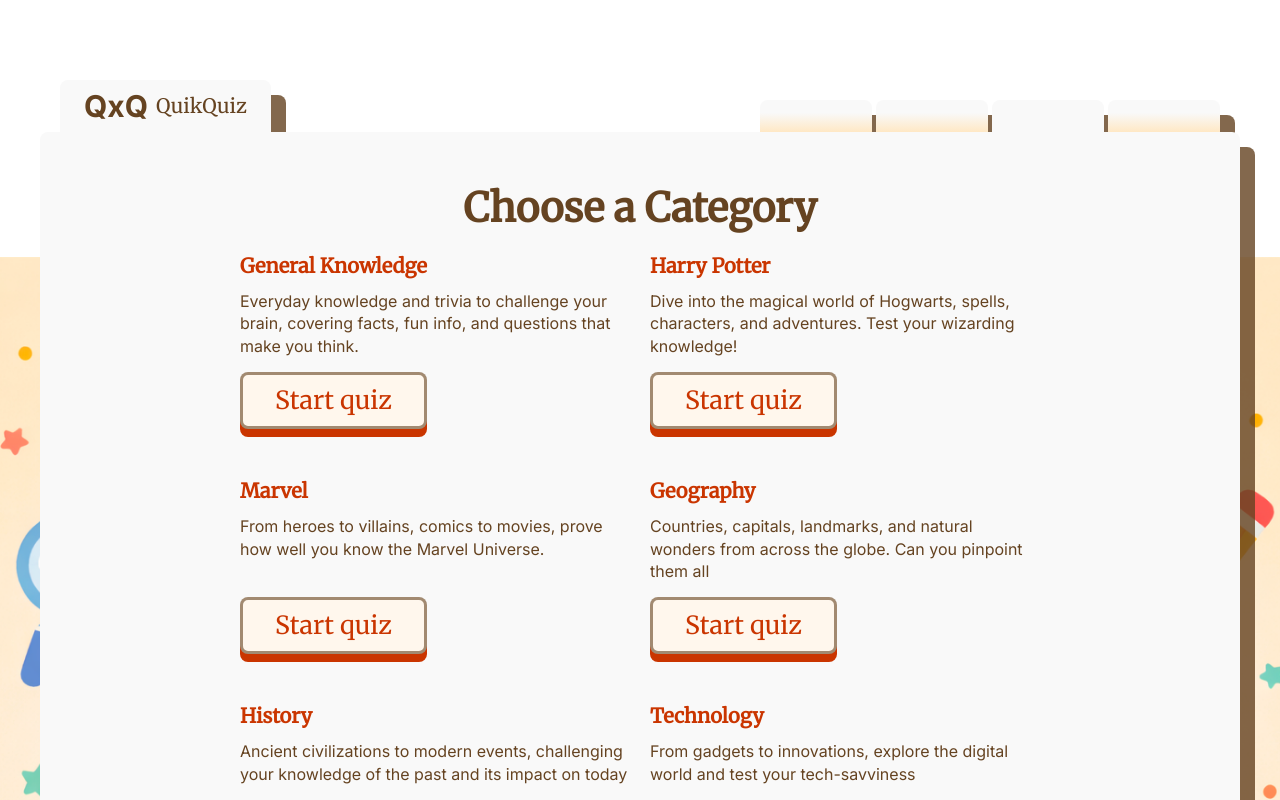
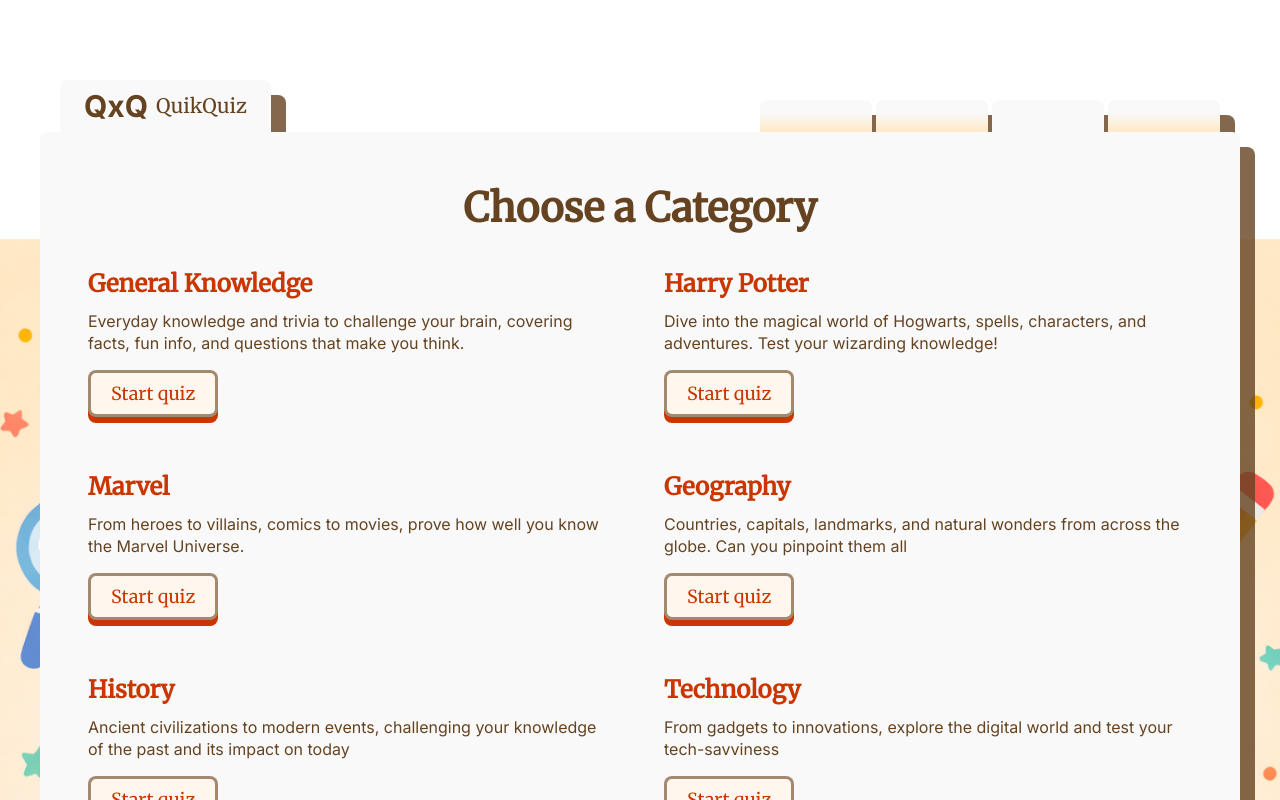
Before and after one commit to vsbron/quikquiz-2026-nextjs, a Next.js app: page /quiz in a window 1280 px wide. Shown: the top 800 px of the page. Built offline with nearby package versions, Linux system fonts and the light colour scheme.

Commit message:
Finish UI for Categories page

```diff
--- a/app/globals.css
+++ b/app/globals.css
@@ -33,11 +33,6 @@ ol {
   list-style: decimal;
 }
 
-section {
-  max-width: 800px;
-  width: 100%;
-}
-
 section a {
   color: var(--color-accent);
 }
--- a/app/layout.tsx
+++ b/app/layout.tsx
@@ -40,7 +40,7 @@ export default function RootLayout({
         <div className="w-full sm:w-150 md:w-180 lg:w-240 xl:w-300 mx-auto sm:mt-10 sm:mb-10 lg:mt-20">
           <Header />
           <Wrapper>
-            <div className="pt-12 pb-16 px-6 sm:min-h-[65dvh] flex-center flex-col">
+            <div className="pt-12 pb-16 px-12 sm:min-h-[70dvh] flex-center flex-col">
               {children}
             </div>
             <Footer />
--- a/components/CategoriesSection.tsx
+++ b/components/CategoriesSection.tsx
@@ -11,17 +11,17 @@ function CategoriesSection() {
   return (
     <section>
       <SectionTitle>Choose a Category</SectionTitle>
-      <div className="grid grid-cols-2 gap-x-5 gap-y-10">
+      <div className="grid grid-cols-2 gap-12 ">
         {CATEGORIES.map(({ title, slug, description }) => (
           <div
             key={slug}
             className="grid grid-rows-[auto_1fr_auto] justify-items-start"
           >
-            <h2 className="text-xl font-merriweather font-bold">
+            <h2 className="text-2xl font-merriweather font-bold">
               <Link href={`${LINKS.CATEGORIES}/${slug}`}>{title}</Link>
             </h2>
             <p className="text-[16px]">{description}</p>
-            <Button asChild className="mt-2">
+            <Button small asChild className="mt-1.5">
               <Link href={`${LINKS.CATEGORIES}/${slug}`}>Start quiz</Link>
             </Button>
           </div>
--- a/components/Footer.tsx
+++ b/components/Footer.tsx
@@ -3,7 +3,7 @@ import Nav from "@/components/Nav";
 function Footer() {
   // Returned JSX
   return (
-    <footer className="px-8 py-4 border-t border-stone-300 flex justify-between text-[16px] items-center flex-col md:flex-row mt-auto">
+    <footer className="px-12 py-4 border-t border-stone-300 flex justify-between text-[16px] items-center flex-col md:flex-row mt-auto">
       <div className="flex flex-col gap-0.5 max-md:items-center">
         <div className="max-sm:hidden">
           <Nav />
--- a/components/HowToPlaySection.tsx
+++ b/components/HowToPlaySection.tsx
@@ -18,7 +18,8 @@ function HowToPlaySection() {
         <li>
           <b>Select difficulty</b>
           <br />
-          Each category has two difficulty levels - choose what suits you best.
+          Each category has three difficulty levels - choose what suits you
+          best.
         </li>
         <li>
           <b>Answer the questions</b>
--- a/components/ui/Button.tsx
+++ b/components/ui/Button.tsx
@@ -5,16 +5,25 @@ interface ButtonProps {
   children: ReactNode;
   asChild?: boolean;
   className?: string;
+  small?: boolean;
 }
 
 // The component
-function Button({ children, asChild, className }: ButtonProps) {
+function Button({ children, asChild, className, small = false }: ButtonProps) {
+  // Preset button variant classes
+  const buttonBig = "text-[18px] sm:text-[25px]";
+  const buttonSmall = "text-[16px] sm:text-[18px]";
+  const spanBig = "py-1 sm:py-2 px-4 sm:px-8 -translate-y-2 ";
+  const spanSmall = "py-1 sm:py-2 px-3 sm:px-5 -translate-y-1.5";
+
   // Returned JSX
   return (
     <button
-      className={`text-[18px] sm:text-[25px] font-merriweather bg-accent rounded-lg cursor-pointer group ${asChild ? "" : "sm:px-5 sm:py-4"} ${className}`}
+      className={`font-merriweather bg-accent rounded-lg cursor-pointer group ${small ? buttonSmall : buttonBig} ${asChild ? "" : "sm:px-5 sm:py-4"} ${className}`}
     >
-      <span className="block py-1 px-4 sm:py-2 sm:px-8 rounded-lg bg-orange-50 border-3 border-chocolate/60 -translate-y-2 group-active:-translate-y-0.5 transition-transform">
+      <span
+        className={`${small ? spanSmall : spanBig} block rounded-lg bg-orange-50 border-3 border-chocolate/60 group-active:-translate-y-0.5 transition-transform`}
+      >
         {children}
       </span>
     </button>
--- a/components/ui/SectionTitle.tsx
+++ b/components/ui/SectionTitle.tsx
@@ -1,7 +1,7 @@
 function SectionTitle({ children }: { children: string }) {
   // Returned JSX
   return (
-    <h1 className="font-merriweather text-[40px] font-bold text-center mb-4">
+    <h1 className="font-merriweather text-[40px] font-bold text-center mb-8">
       {children}
     </h1>
   );
```
